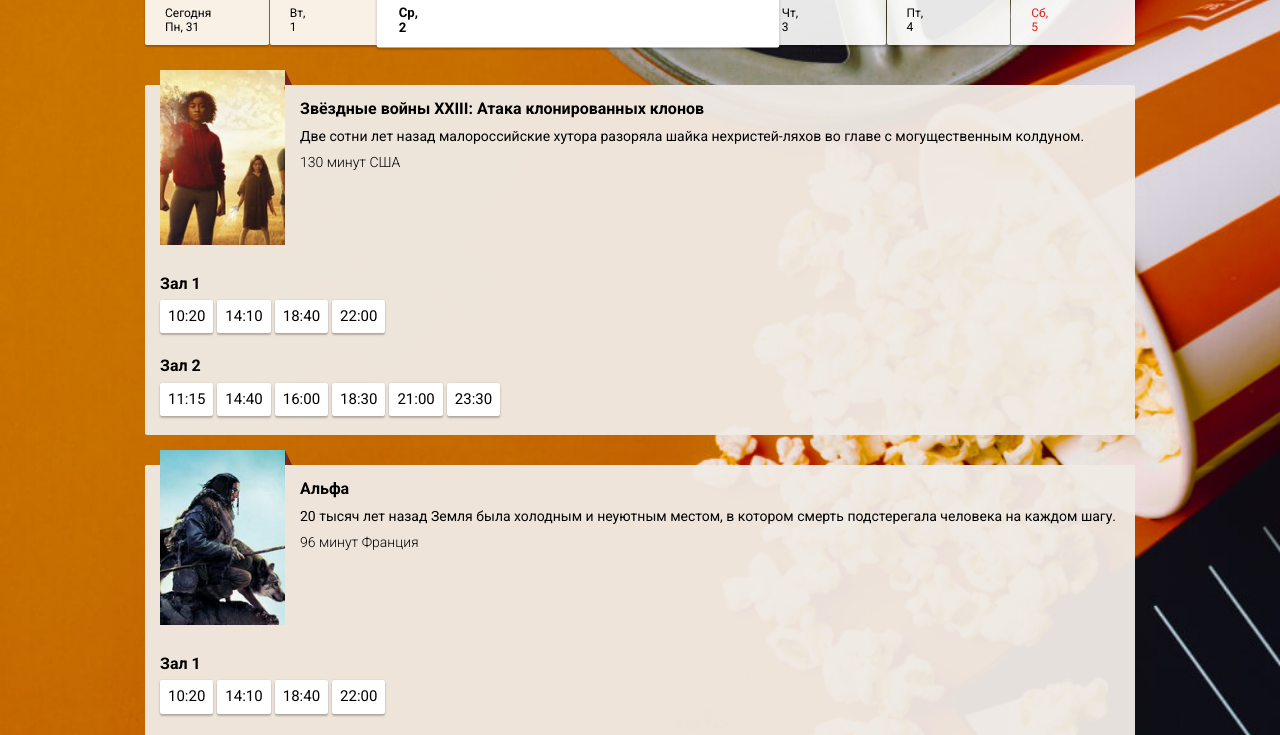
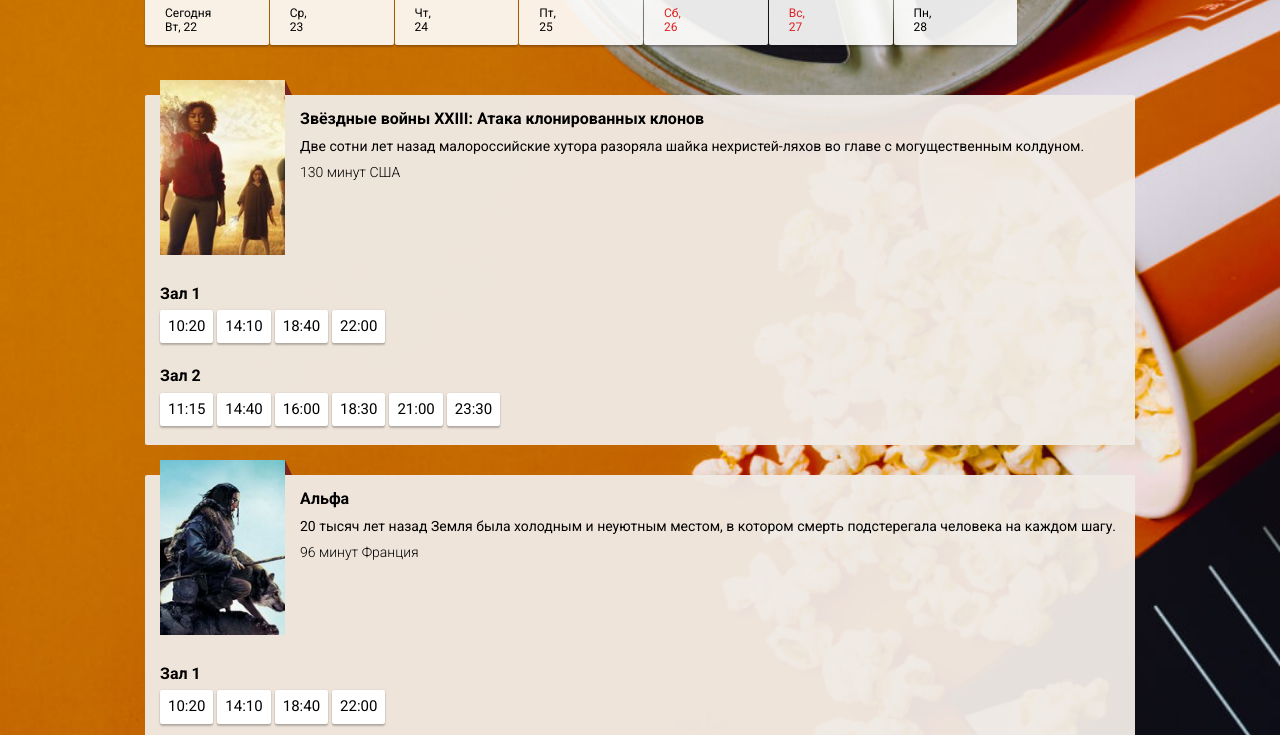
Before and after one commit to mrigor1989/diplom-cinema, a plain HTML site: page index.html in a window 1280 px wide. Shown: the part 70-805 px from the top of the page. Drawn offline with nearby package versions, Linux system fonts and the light colour scheme.

Commit message:
меню навигации в работе

```diff
--- a/index.html
+++ b/index.html
@@ -9,6 +9,7 @@
   <link rel="stylesheet" href="css/normalize.css">
   <link rel="stylesheet" href="css/styles.css">
   <link href="https://fonts.googleapis.com/css?family=Roboto:100,300,400,500,700,900&amp;subset=cyrillic,cyrillic-ext,latin-ext" rel="stylesheet">
+  <script src="https://cdn.jsdelivr.net/npm/axios/dist/axios.min.js"></script>
 </head>
 
 <body>
@@ -143,6 +144,6 @@
       </div>
     </section>
   </main>
-
+  <script src="./js/add.js"></script>
 </body>
 </html>
--- a/js/add.js
+++ b/js/add.js
@@ -0,0 +1,117 @@
+/* <nav class="page-nav">
+    <a class="page-nav__day page-nav__day_today" href="#">
+      <span class="page-nav__day-week">Пн</span><span class="page-nav__day-number">31</span>
+    </a>
+    <a class="page-nav__day" href="#">
+      <span class="page-nav__day-week">Вт</span><span class="page-nav__day-number">1</span>
+    </a>
+    <a class="page-nav__day page-nav__day_chosen" href="#">
+      <span class="page-nav__day-week">Ср</span><span class="page-nav__day-number">2</span>
+    </a>
+    <a class="page-nav__day" href="#">
+      <span class="page-nav__day-week">Чт</span><span class="page-nav__day-number">3</span>
+    </a>
+    <a class="page-nav__day" href="#">
+      <span class="page-nav__day-week">Пт</span><span class="page-nav__day-number">4</span>
+    </a>
+    const createNavHTML = () => {
+
+  return `<nav class="page-nav"></nav>`
+}
+  </nav> */
+
+const toCapitalize = (str) => str.charAt(0).toUpperCase() + str.slice(1)
+const getWeekDays = (locale) => {
+  const baseDate = new Date();
+  const weekDays = [];
+  for (i = 0; i < 7; i++) {
+    weekDays.push({
+      name: toCapitalize(baseDate.toLocaleDateString(locale, {
+        weekday: 'short'
+      })),
+      num: baseDate.toLocaleDateString(locale, {
+        day: 'numeric'
+      }),
+      className: i === 0 ?
+        'page-nav__day_today' : (baseDate.toLocaleDateString(locale, {
+          weekday: 'short'
+        }) === 'сб' || baseDate.toLocaleDateString(locale, {
+          weekday: 'short'
+        }) === 'вс') ?
+        'page-nav__day_weekend' : ''
+    });
+    baseDate.setDate(baseDate.getDate() + 1);
+  }
+  return weekDays;
+}
+
+
+
+
+const createNavHTML = () => {
+  const weekDaysList = getWeekDays('ru-RU');
+  const items = weekDaysList.map(({
+    name,
+    num,
+    className
+  }) => createNavItemHTML(name, num, className)).join('');
+  return `<nav class="page-nav">${items}</nav>`
+}
+
+const createNavItemHTML = (dayName, dayNum, className) => {
+  return `<a class="page-nav__day ${className}" href="#">
+    <span class="page-nav__day-week">${dayName}</span><span class="page-nav__day-number">${dayNum}</span>
+  </a>`
+}
+
+const navElement = document.querySelector('.page-nav');
+navElement.innerHTML = createNavHTML();
+
+const navItemElement = document.querySelectorAll('.page-nav__day');
+
+navItemElement.forEach(item => {
+  item.addEventListener('click', (e) => {
+    e.preventDefault()
+    navItemElement.forEach(item => item.classList.remove('page-nav__day_chosen'))
+    item.classList.add('page-nav__day_chosen');
+  // if(e.target.classList.contains('page-nav__day')) {
+  //   e.target.classList.add('page-nav__day_chosen');
+  // }
+  })
+})
+
+class PageNave {
+  constructor() {
+    let currentDate = new Date();
+  }
+
+}
+
+// class LogoutButton {
+//   constructor() {
+//     [this.logoutBtn] = document.getElementsByClassName('logout');
+//     this.action = (f) => f;
+//     this.logoutBtn.addEventListener('click', this.logoutClick.bind(this));
+//   }
+
+//   logoutClick(event) {
+//     event.preventDefault();
+//     this.action();
+//   }
+// }
+
+// получение списка фильмов, залов, сеансов
+// const getList = async () => {
+//   let response = await fetch('https://jscp-diplom.netoserver.ru/', {
+//     method: 'POST',
+//     headers: {
+//       'Content-Type': 'application/x-www-form-urlencoded'
+//     },
+//     body: 'event=update'
+//   });
+//   let result = await response.json();
+//   console.log(111, result );
+// }
+
+
+// getList()
```
